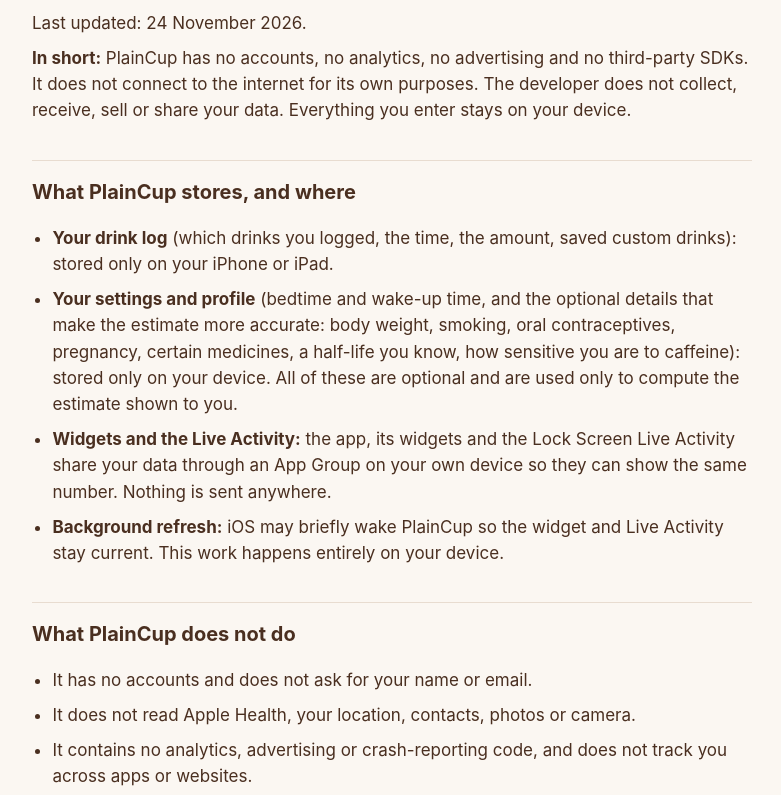
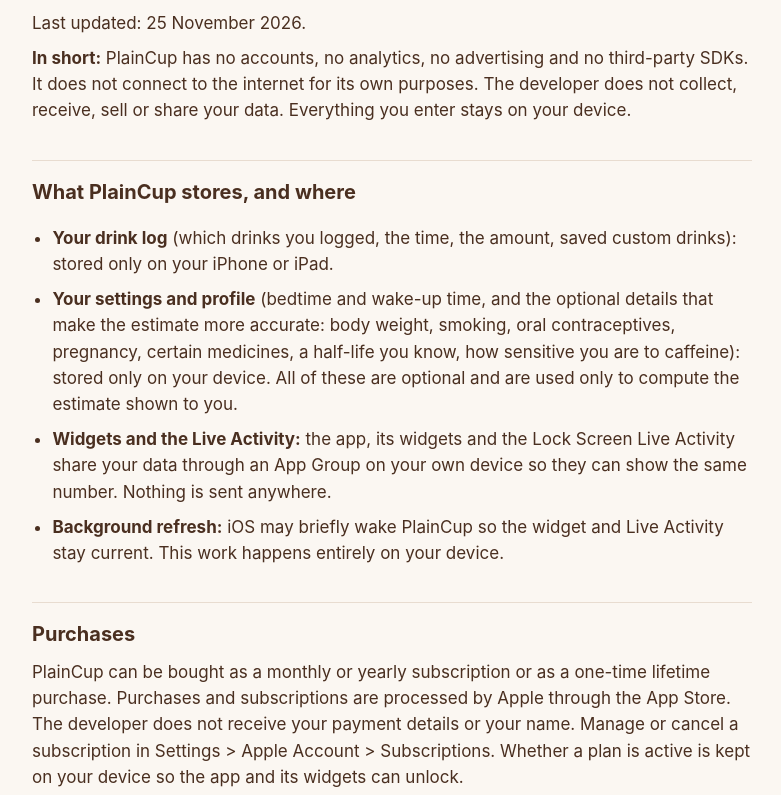
Before and after one commit to Emil1J/plaincup-site, a plain HTML site: page privacy/index.html in a window 1280 px wide. Shown: the part 105-900 px from the top of the page, without its empty margins (248-1029 px from the left). Drawn offline with Linux system fonts and the light colour scheme.

Commit message:
Privacy policy: purchases

```diff
--- a/privacy/index.html
+++ b/privacy/index.html
@@ -11,7 +11,7 @@ nav{display:flex;gap:16px;font-size:.95rem;margin-bottom:8px}
 </style></head>
 <body><main><nav><a href="../">PlainCup</a><a href="../privacy/">Privacy</a><a href="../support/">Support</a></nav>
 <h1>PlainCup Privacy Policy</h1>
-<p>Last updated: 24 November 2026.</p>
+<p>Last updated: 25 November 2026.</p>
 <p><strong>In short:</strong> PlainCup has no accounts, no analytics, no advertising and no third-party SDKs. It does not connect to the internet for its own purposes. The developer does not collect, receive, sell or share your data. Everything you enter stays on your device.</p>
 <h2>What PlainCup stores, and where</h2>
 <ul>
@@ -20,6 +20,8 @@ nav{display:flex;gap:16px;font-size:.95rem;margin-bottom:8px}
 <li><strong>Widgets and the Live Activity:</strong> the app, its widgets and the Lock Screen Live Activity share your data through an App Group on your own device so they can show the same number. Nothing is sent anywhere.</li>
 <li><strong>Background refresh:</strong> iOS may briefly wake PlainCup so the widget and Live Activity stay current. This work happens entirely on your device.</li>
 </ul>
+<h2>Purchases</h2>
+<p>PlainCup can be bought as a monthly or yearly subscription or as a one-time lifetime purchase. Purchases and subscriptions are processed by Apple through the App Store. The developer does not receive your payment details or your name. Manage or cancel a subscription in Settings &gt; Apple Account &gt; Subscriptions. Whether a plan is active is kept on your device so the app and its widgets can unlock.</p>
 <h2>What PlainCup does not do</h2>
 <ul>
 <li>It has no accounts and does not ask for your name or email.</li>
```
